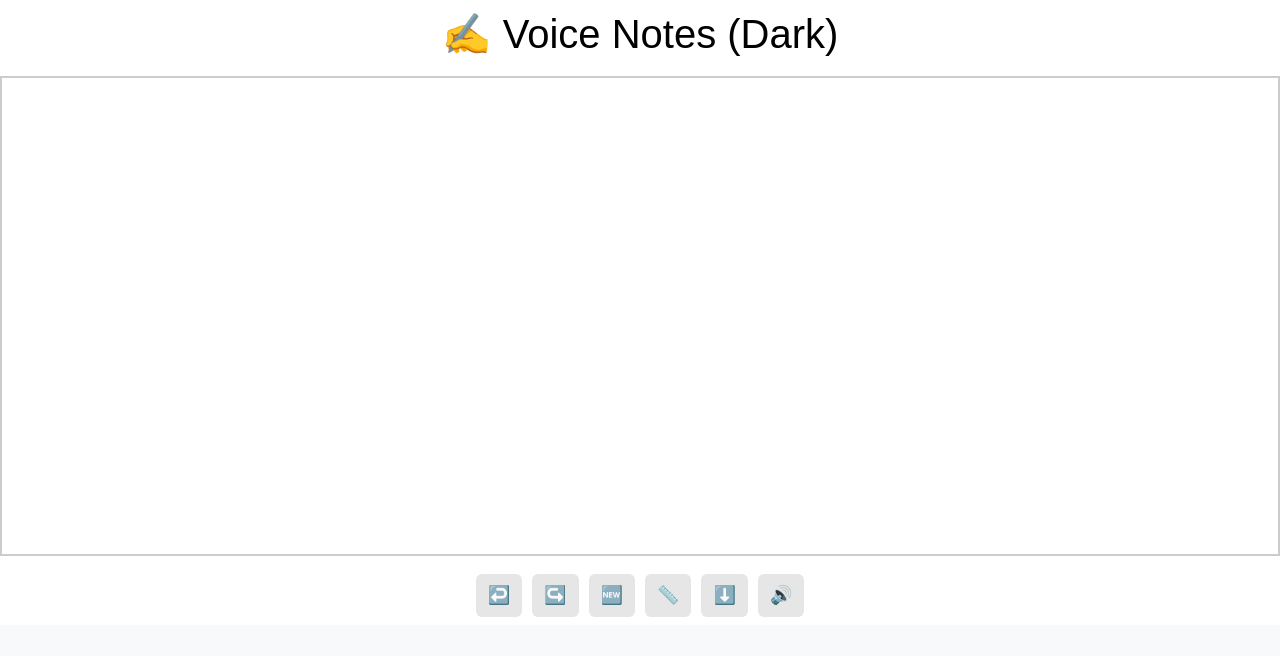
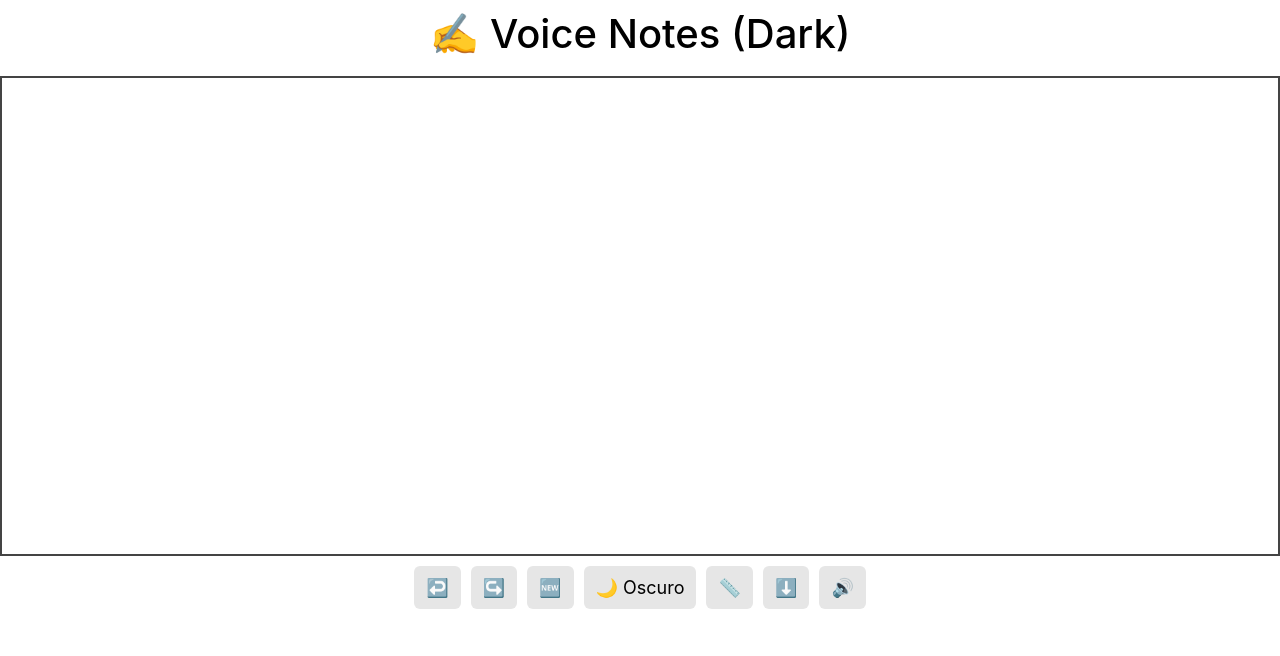
Before and after one commit to franciscopruebitas-boop/Voice-Notes, a React (Vite) app in the folder frontend/: page / in a window 1280 px wide. Shown: the top 656 px of the page. Built offline with nearby package versions, Linux system fonts and the light colour scheme; no server answers.

Commit message:
Change: visuals and dark mode feature

```diff
--- a/frontend/src/App.css
+++ b/frontend/src/App.css
@@ -1,92 +1,86 @@
-/* ============================
-   ESTILO BASE (MODO CLARO)
-   ============================ */
-body, html, .app {
+/* VARIABLES INICIALES */
+:root {
+  --bg: #ffffff;
+  --text: #000000;
+  --toolbar-btn-bg: #e6e6e6;
+  --toolbar-btn-text: #000;
+  --canvas-bg: #ffffff;
+}
+
+/* MODO OSCURO FORZADO */
+.theme-dark {
+  --bg: #111111;
+  --text: #ffffff;
+  --toolbar-btn-bg: #333333;
+  --toolbar-btn-text: #ffffff;
+  --canvas-bg: #000000;
+}
+
+/* CONTENEDORES */
+html, body {
   margin: 0;
   padding: 0;
   height: 100%;
-  background: #ffffff;
-  color: #000000; /* TEXTO NEGRO EN CLARO */
-  font-family: sans-serif;
+  background: var(--bg);
+  color: var(--text);
+}
+
+.app {
+  min-height: 100vh;
+  background: var(--bg);
+  color: var(--text);
+  padding-bottom: 20px;
 }
 
 .title {
   text-align: center;
   padding: 10px;
-  color: inherit;
+  color: var(--text);
 }
 
+/* CANVAS */
 .canvas-wrapper {
   width: 100%;
   height: 60vh;
-  border: 2px solid #ccc;
-  margin-bottom: 10px;
+  border: 2px solid #444;
 }
 
 canvas {
   width: 100%;
   height: 100%;
+  background: var(--canvas-bg);
+  display: block;
   touch-action: none;
-  background: #ffffff; /* Fondo claro en modo claro */
 }
 
+/* TOOLBAR */
 .toolbar {
   display: flex;
+  flex-wrap: wrap;
   justify-content: center;
   gap: 10px;
-  padding: 8px;
+  padding: 10px;
 }
 
 .toolbar button {
-  background: #e6e6e6;
+  background: var(--toolbar-btn-bg);
+  color: var(--toolbar-btn-text);
   border: none;
   padding: 8px 12px;
-  color: #000;
   font-size: 18px;
   border-radius: 6px;
 }
 
 .toolbar button:hover {
-  background: #d0d0d0;
-}
-
-.error {
-  color: #d00000;
-  text-align: center;
+  filter: brightness(1.2);
 }
 
 .loading {
   text-align: center;
-  color: #555;
+  color: var(--text);
 }
 
-/* ============================
-   MODO OSCURO AUTOMÁTICO
-   ============================ */
-@media (prefers-color-scheme: dark) {
-  body, html, .app {
-    background: #111;
-    color: #fff; /* TEXTO BLANCO EN OSCURO */
-  }
-
-  .canvas-wrapper {
-    border-color: #444;
-  }
-
-  canvas {
-    background: #000000; /* Fondo negro en oscuro */
-  }
-
-  .toolbar button {
-    background: #333;
-    color: #fff;
-  }
-
-  .toolbar button:hover {
-    background: #555;
-  }
-
-  .loading {
-    color: #aaa;
-  }
+.error {
+  text-align: center;
+  color: #ff5555;
 }
--- a/frontend/src/App.tsx
+++ b/frontend/src/App.tsx
@@ -23,7 +23,11 @@ function App() {
   const [isLoading, setIsLoading] = useState(false);
   const [error, setError] = useState<string | null>(null);
 
-  // Backend URL
+  const [theme, setTheme] = useState<"light"|"dark">(
+    window.matchMedia("(prefers-color-scheme: dark)").matches ? "dark" : "light"
+  );
+
+ // Backend URL
   let backendUrl = import.meta.env.VITE_BACKEND_URL || "http://localhost:3001";
   if (backendUrl.endsWith("/")) backendUrl = backendUrl.slice(0, -1);
 
@@ -202,7 +206,7 @@ function App() {
   };
 
   return (
-    <div className="app">
+    <div className={`app theme-${theme}`}>
       <h1 className="title">✍️ Voice Notes (Dark)</h1>
 
       <div className="canvas-wrapper">
@@ -222,6 +226,10 @@ function App() {
         <button onClick={undo}>↩️</button>
         <button onClick={redo}>↪️</button>
         <button onClick={clearAll}>🆕</button>
+	<button onClick={() => setTheme(theme === "light" ? "dark" : "light")}>
+	  {theme === "light" ? "🌙 Oscuro" : "☀️ Claro"}
+	</button>
+
 
         <button onClick={() => setShowSizeMenu(!showSizeMenu)}>📏</button>
 
```
